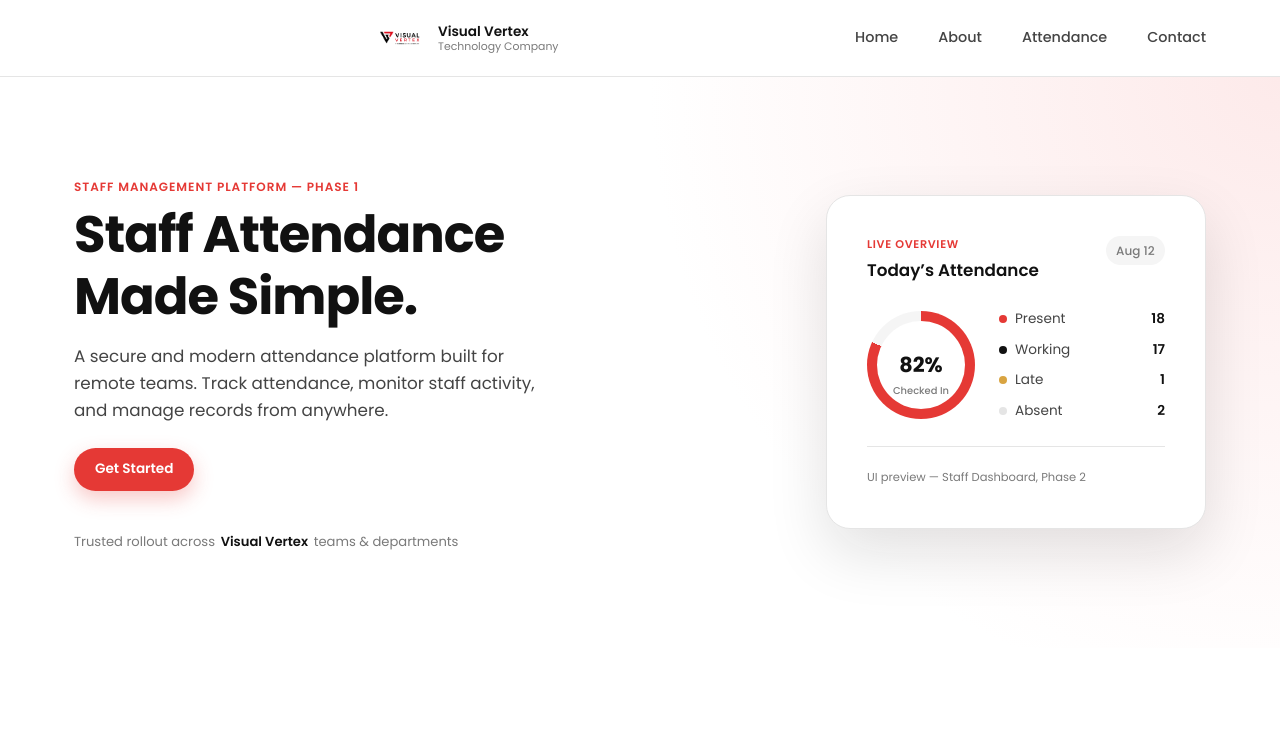
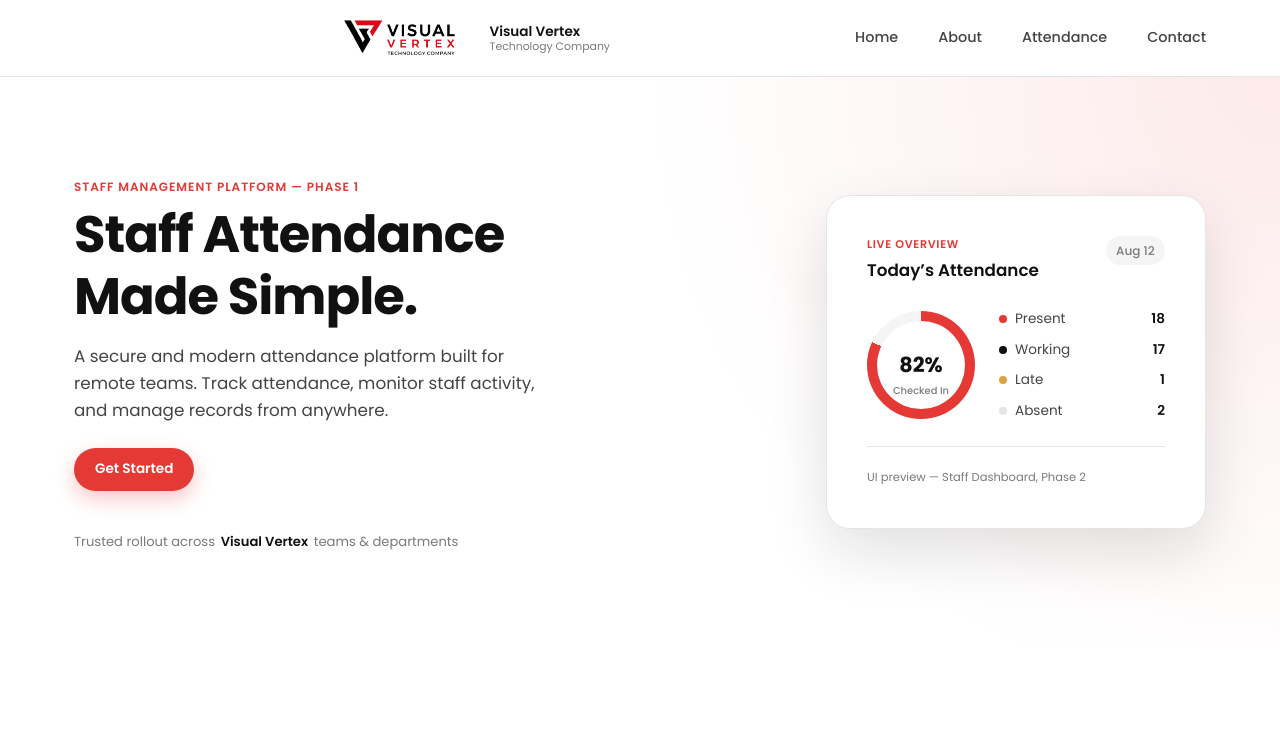
Before and after one commit to olakojotobi89-maker/visual-vertex-attendance-system, a website: page index.html in a window 1280 px wide. Shown: the top 741 px of the page. Drawn offline with Linux system fonts and the light colour scheme.

Commit message:
Latest update

```diff
--- a/css/style.css
+++ b/css/style.css
@@ -205,7 +205,7 @@ button:focus-visible {
 }
 
 .company-logo {
-  height: clamp(28px, 6vw, 38px);
+  height: clamp(auto, 6vw, 38px);
   width: auto;
   max-width: 160px;
   object-fit: contain;
```
